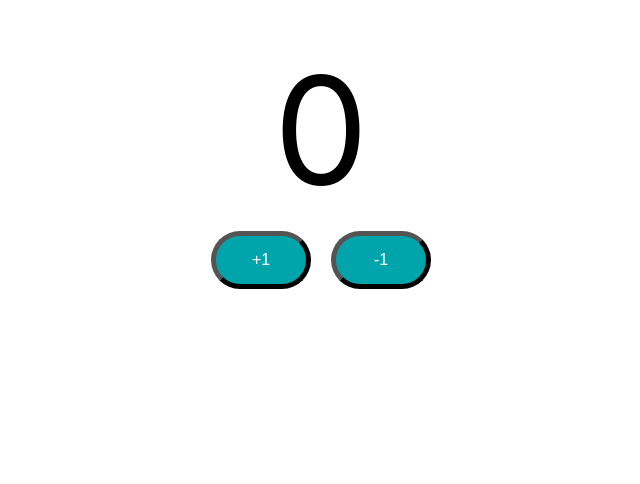
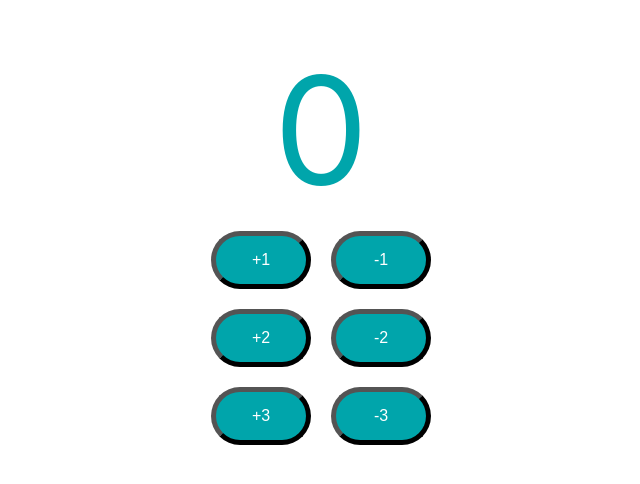
Before and after one commit to Hyeyeon-Ko/todo-frontend, a React (Create React App) app: page / in a window 1280 px wide. Shown: the top 484 px of the page, without its empty margins (319-959 px from the left). Built offline with nearby package versions, Linux system fonts and the light colour scheme.

Commit message:
Counter, CounterButton 분리: totalCount 한 개로 관리

```diff
--- a/src/components/counter/Counter.css
+++ b/src/components/counter/Counter.css
@@ -11,6 +11,11 @@
 }
 
 .count {
-    font-size: 150px;
+    font-size: 50px;
     padding: 20px;
 }
+
+.totalCount{
+    color: #00a5ab;
+    font-size: 150px;
+}
--- a/src/components/counter/Counter.jsx
+++ b/src/components/counter/Counter.jsx
@@ -2,21 +2,41 @@
 import {useState} from "react";
 import PropTypes from "prop-types";
 
-export default function Counter({by}){
+export default function Counter(){
+
+    const [count, setCount] = useState(0);
+
+    function incrementCounterFunction(by) {
+        setCount(count + by)
+    }
+
+    return (
+        <>
+            <span className="totalCount">{count}</span>
+            <CounterButton by={1} incrementMethod={incrementCounterFunction}/>
+            <CounterButton by={2} incrementMethod={incrementCounterFunction}/>
+            <CounterButton by={3} incrementMethod={incrementCounterFunction}/>
+        </>
+
+    )
+}
+
+function CounterButton({by, incrementMethod}) {
 
     const [count, setCount] = useState(0);
 
     function incrementCounterFunction(){
         setCount(count + by)
+        incrementMethod(by)
     }
 
     function decrementCounterFunction(){
         setCount(count - by)
+        incrementMethod(-by)
     }
 
     return(
         <div className="Counter">
-            <span className="count">{count}</span>
             <div>
                 <button className="counterButton" onClick={incrementCounterFunction}>+{by}</button>
                 <button className="counterButton" onClick={decrementCounterFunction}>-{by}</button>
@@ -25,10 +45,10 @@
     )
 }
 
-Counter.propTypes = {
+CounterButton.propTypes = {
     by: PropTypes.number
 }
 
-Counter.defaultProps = {
+CounterButton.defaultProps = {
     by: 1
 }
```
